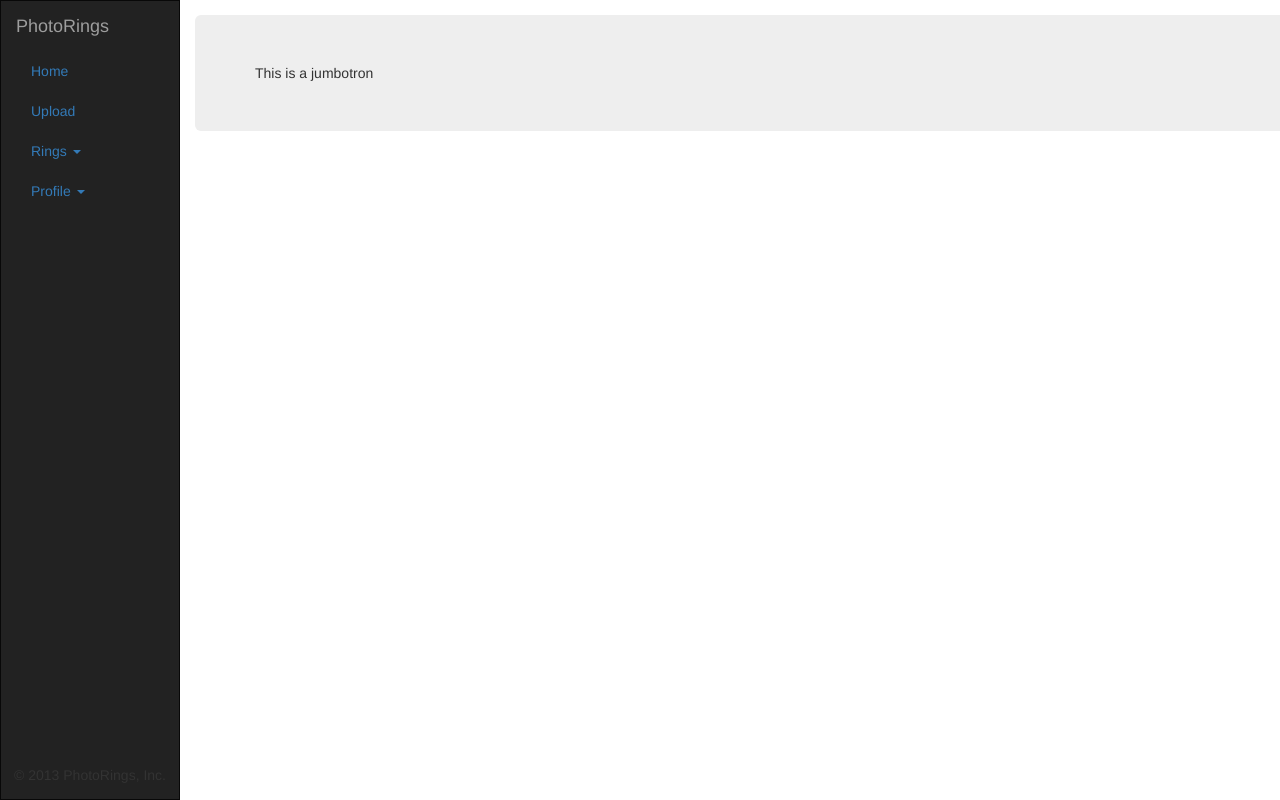
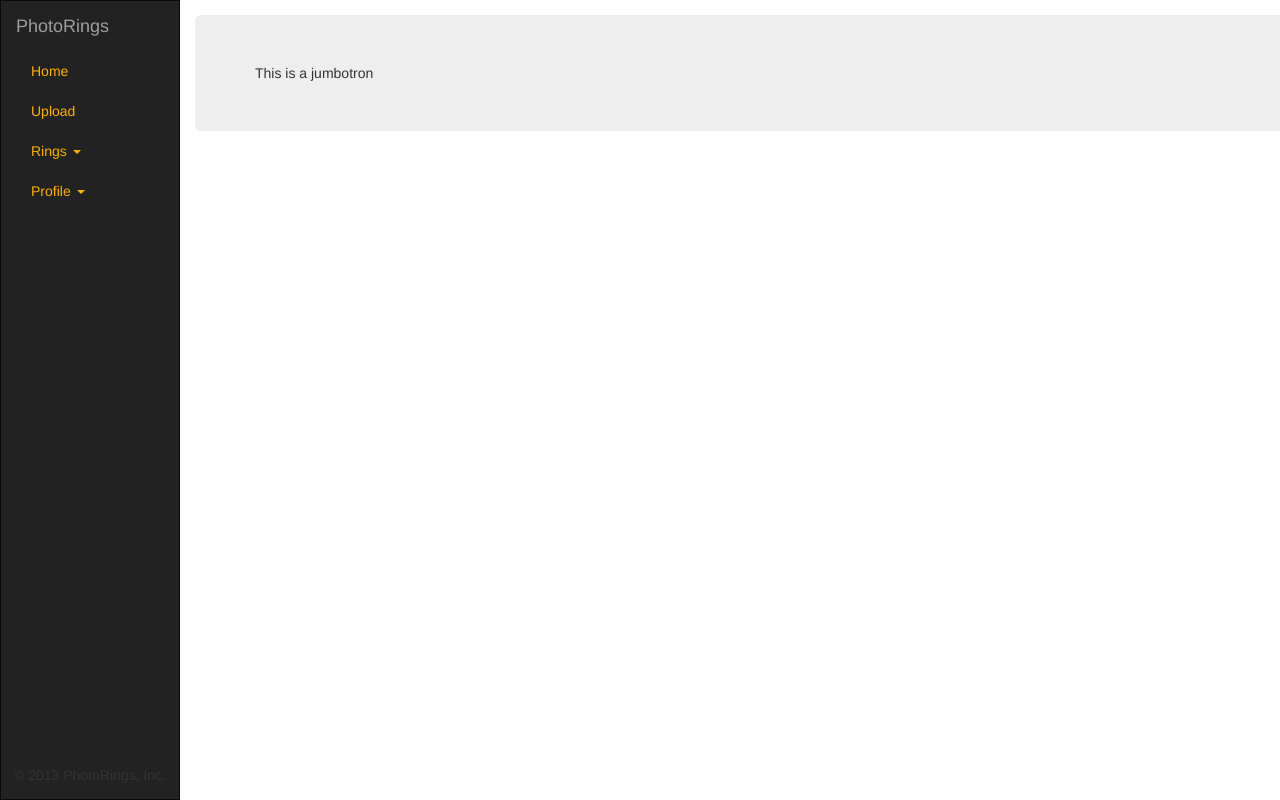
Before and after one commit to ccoley/PhotoRings_Redux, a PHP site: page /sidenav/example.php in a window 1280 px wide; the page is wider, and only the part inside the window is pictured. Run offline with PHP 8.4, Linux system fonts and the light colour scheme; some libraries are stand-ins or nearby versions.

Commit message:
CSS changes

```diff
--- a/css/home.css
+++ b/css/home.css
@@ -35,3 +35,7 @@ body {
     /*display: block;*/
     margin: auto;
 }
+
+.nav>li>a:hover {
+    background-color: #603588;
+}
--- a/sidenav/sidenav.css
+++ b/sidenav/sidenav.css
@@ -42,6 +42,10 @@
     margin: -7px 9px -7px -6px;
 }
 
+.nav>li>a {
+    color: #FFB000;
+}
+
 /* When screen width drops below 768px, these CSS rules turn on */
 @media (max-width: 767px) {
     .sidebar {
```
